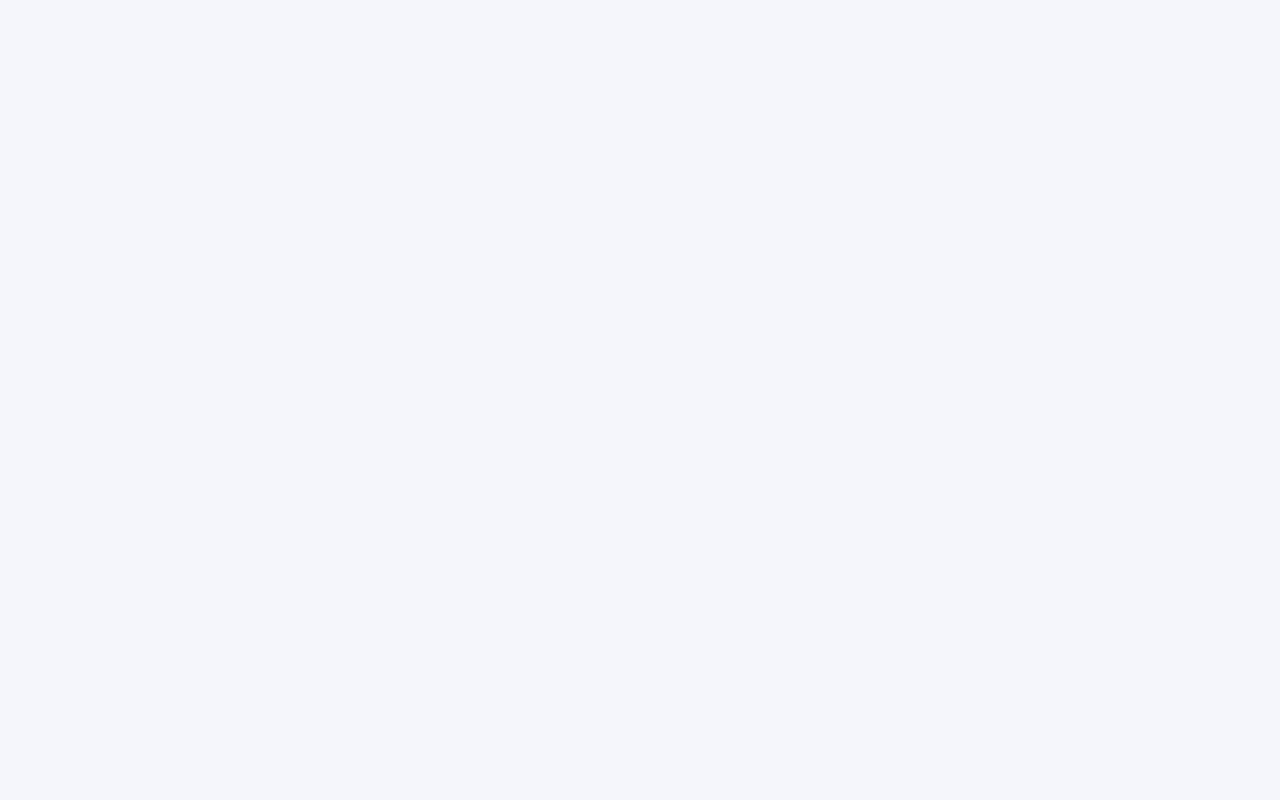
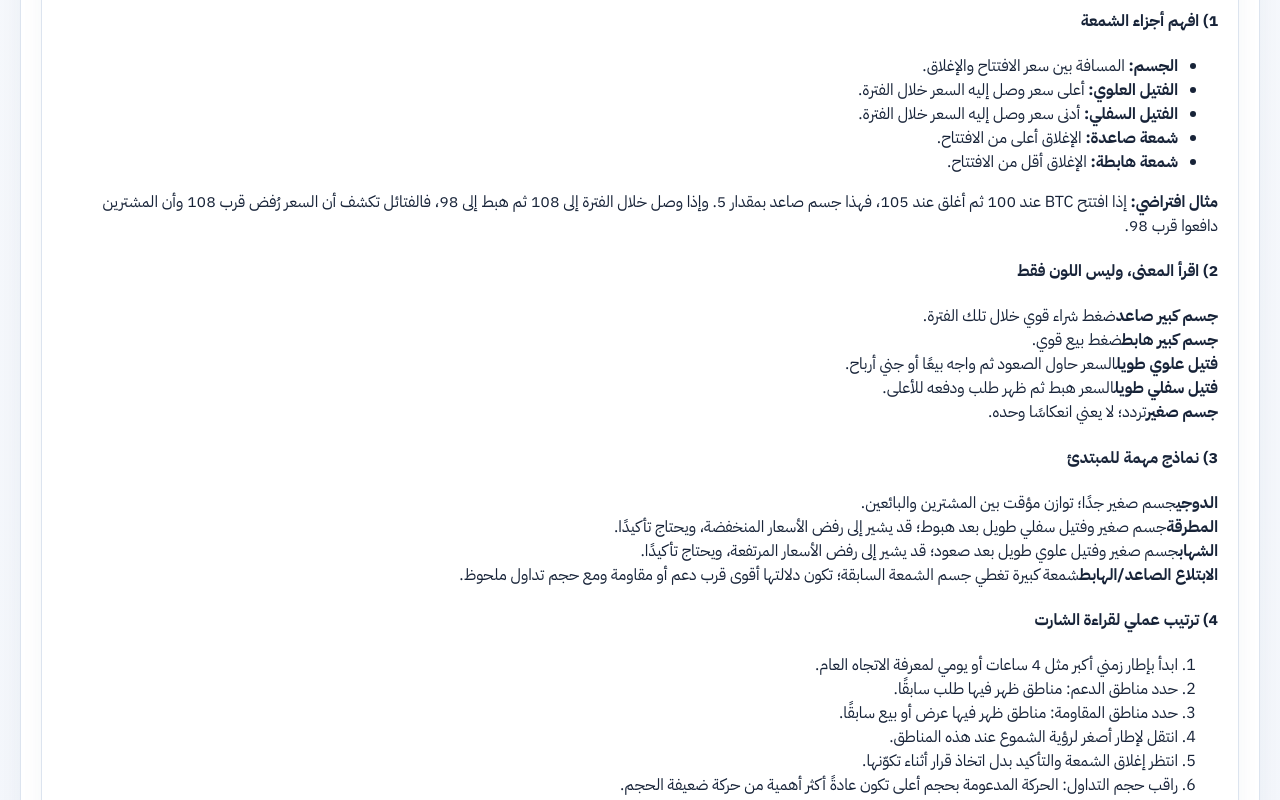
Before and after one commit to 771523543/BTC-RADAR, a Next.js app in the folder next-app/: page /BTC-RADAR/ in a window 1280 px wide. Shown: the part 1320-2120 px from the top of the page. Before the commit the page ends 1252 px from the top, so only its background shows below. Built offline with nearby package versions, Linux system fonts and the light colour scheme; no server answers.

Commit message:
Add Arabic candlestick reading lessons to paper trading page

```diff
--- a/next-app/components/PaperTrading.tsx
+++ b/next-app/components/PaperTrading.tsx
@@ -40,6 +40,43 @@ export default function PaperTradingPage(){
   </section>
   <section className="panel paper-history"><div className="section-head"><div><h3>آخر الصفقات</h3><p className="muted">يحفظ الحساب على هذا الجهاز والمتصفح</p></div><button className="clear-btn" onClick={reset}><RotateCcw size={14}/> إعادة ضبط الحساب</button></div>
    {account.trades.length?<div className="paper-table-wrap"><table className="paper-table"><thead><tr><th>العملية</th><th>السعر</th><th>الكمية BTC</th><th>الإجمالي</th><th>الرسوم</th><th>النتيجة</th></tr></thead><tbody>{account.trades.map(t=><tr key={t.id}><td><b className={t.side==="buy"?"positive":"negative"}>{t.side==="buy"?"شراء":"بيع"}</b></td><td>{money(t.price)}</td><td>{money(t.qty,8)}</td><td>{money(t.total)}</td><td>{money(t.fee)}</td><td className={t.pnl===undefined?"":t.pnl>=0?"positive":"negative"}>{t.pnl===undefined?"—":(t.pnl>=0?"+":"")+money(t.pnl)}</td></tr>)}</tbody></table></div>:<div className="paper-empty">لم تنفذ أي صفقة بعد. ابدأ بكمية صغيرة للتدرب.</div>}
+  <section className="panel candle-learning" aria-labelledby="candle-learning-title">
+   <div className="candle-learning-head"><div><span className="eyebrow">دليل تعليمي للمبتدئ</span><h3 id="candle-learning-title">تعلم قراءة الشموع اليابانية</h3><p className="muted">اقرأ سلوك السعر خلال الفترة: من افتتح، وإلى أين وصل، ومن أغلق أقوى؛ المشترون أم البائعون.</p></div><span className="candle-learning-tag">تعلم خطوة بخطوة</span></div>
+   <div className="candle-lesson">
+    <h4>1) افهم أجزاء الشمعة</h4>
+    <div className="candle-parts">
+     <div className="candle-part-visual"><span className="wick"></span><span className="body"></span><span className="wick lower"></span></div>
+     <ul><li><b>الجسم:</b> المسافة بين سعر الافتتاح والإغلاق.</li><li><b>الفتيل العلوي:</b> أعلى سعر وصل إليه السعر خلال الفترة.</li><li><b>الفتيل السفلي:</b> أدنى سعر وصل إليه السعر خلال الفترة.</li><li><b>شمعة صاعدة:</b> الإغلاق أعلى من الافتتاح.</li><li><b>شمعة هابطة:</b> الإغلاق أقل من الافتتاح.</li></ul>
+    </div>
+    <div className="candle-example"><b>مثال افتراضي:</b> إذا افتتح BTC عند 100 ثم أغلق عند 105، فهذا جسم صاعد بمقدار 5. وإذا وصل خلال الفترة إلى 108 ثم هبط إلى 98، فالفتائل تكشف أن السعر رُفض قرب 108 وأن المشترين دافعوا قرب 98.</div>
+   </div>
+   <div className="candle-lesson"><h4>2) اقرأ المعنى، وليس اللون فقط</h4>
+    <div className="candle-meaning-grid">
+     <div><b>جسم كبير صاعد</b><span>ضغط شراء قوي خلال تلك الفترة.</span></div><div><b>جسم كبير هابط</b><span>ضغط بيع قوي.</span></div>
+     <div><b>فتيل علوي طويل</b><span>السعر حاول الصعود ثم واجه بيعًا أو جني أرباح.</span></div><div><b>فتيل سفلي طويل</b><span>السعر هبط ثم ظهر طلب ودفعه للأعلى.</span></div>
+     <div><b>جسم صغير</b><span>تردد؛ لا يعني انعكاسًا وحده.</span></div>
+    </div>
+   </div>
+   <div className="candle-lesson"><h4>3) نماذج مهمة للمبتدئ</h4>
+    <div className="candle-pattern-list">
+     <div><b>الدوجي</b><span>جسم صغير جدًا؛ توازن مؤقت بين المشترين والبائعين.</span></div>
+     <div><b>المطرقة</b><span>جسم صغير وفتيل سفلي طويل بعد هبوط؛ قد يشير إلى رفض الأسعار المنخفضة، ويحتاج تأكيدًا.</span></div>
+     <div><b>الشهاب</b><span>جسم صغير وفتيل علوي طويل بعد صعود؛ قد يشير إلى رفض الأسعار المرتفعة، ويحتاج تأكيدًا.</span></div>
+     <div><b>الابتلاع الصاعد/الهابط</b><span>شمعة كبيرة تغطي جسم الشمعة السابقة؛ تكون دلالتها أقوى قرب دعم أو مقاومة ومع حجم تداول ملحوظ.</span></div>
+    </div>
+   </div>
+   <div className="candle-lesson"><h4>4) ترتيب عملي لقراءة الشارت</h4>
+    <ol className="candle-steps">
+     <li>ابدأ بإطار زمني أكبر مثل 4 ساعات أو يومي لمعرفة الاتجاه العام.</li>
+     <li>حدد مناطق الدعم: مناطق ظهر فيها طلب سابقًا.</li>
+     <li>حدد مناطق المقاومة: مناطق ظهر فيها عرض أو بيع سابقًا.</li>
+     <li>انتقل لإطار أصغر لرؤية الشموع عند هذه المناطق.</li>
+     <li>انتظر إغلاق الشمعة والتأكيد بدل اتخاذ قرار أثناء تكوّنها.</li>
+     <li>راقب حجم التداول: الحركة المدعومة بحجم أعلى تكون عادةً أكثر أهمية من حركة ضعيفة الحجم.</li>
+    </ol>
+   </div>
+   <p className="candle-learning-note">ملاحظة: نماذج الشموع احتمالات وليست ضمانًا لاتجاه السعر. اربط قراءتها بالاتجاه ومناطق الدعم والمقاومة وحجم التداول، وانتظر إغلاق الشمعة للتأكيد.</p>
+  </section>
   </section><footer><span>BTC RADAR · لوحة واحدة</span><span>بيانات السوق من Binance</span><span>التداول التجريبي فقط</span></footer>
  </main>;
 }
```
